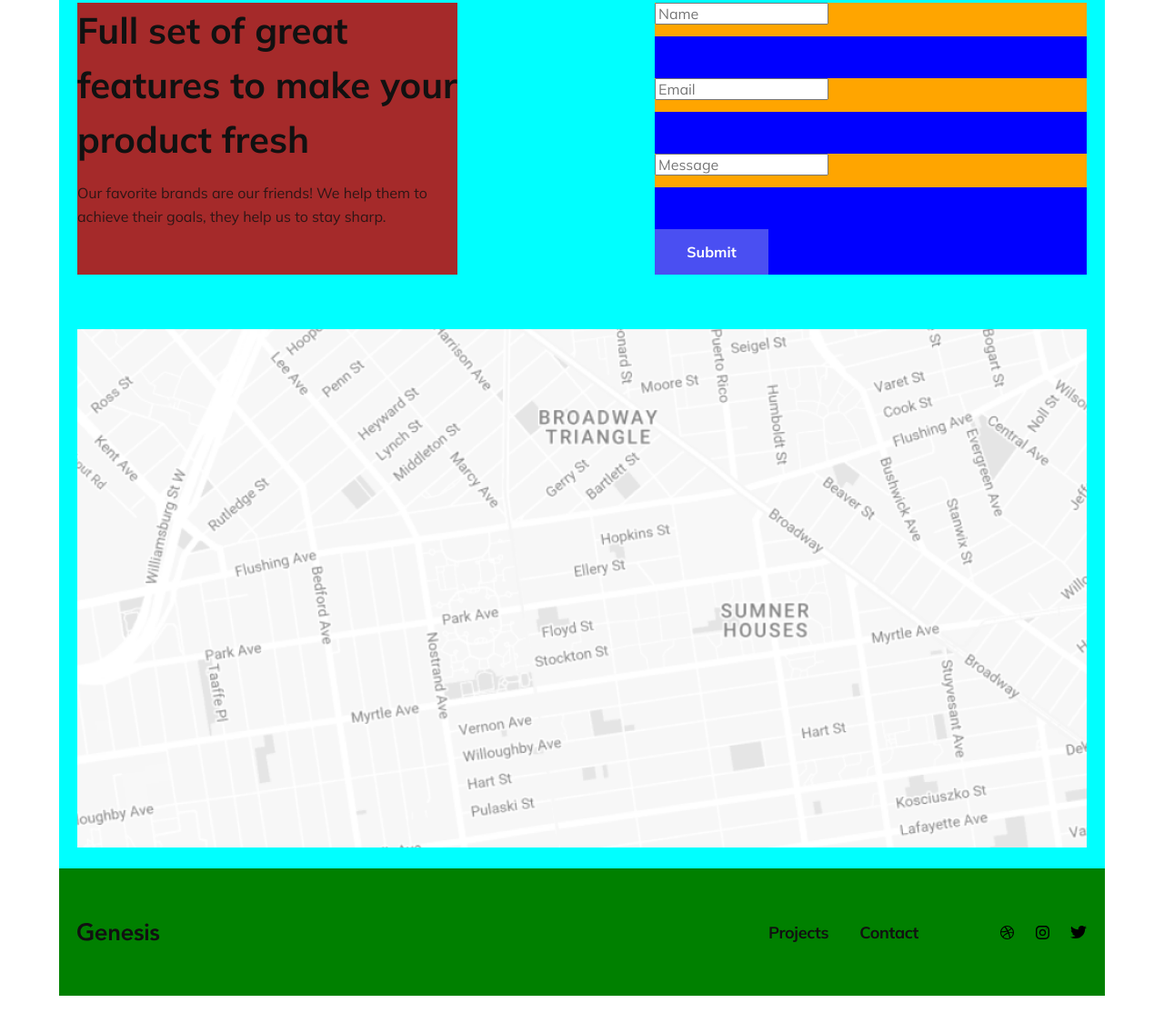
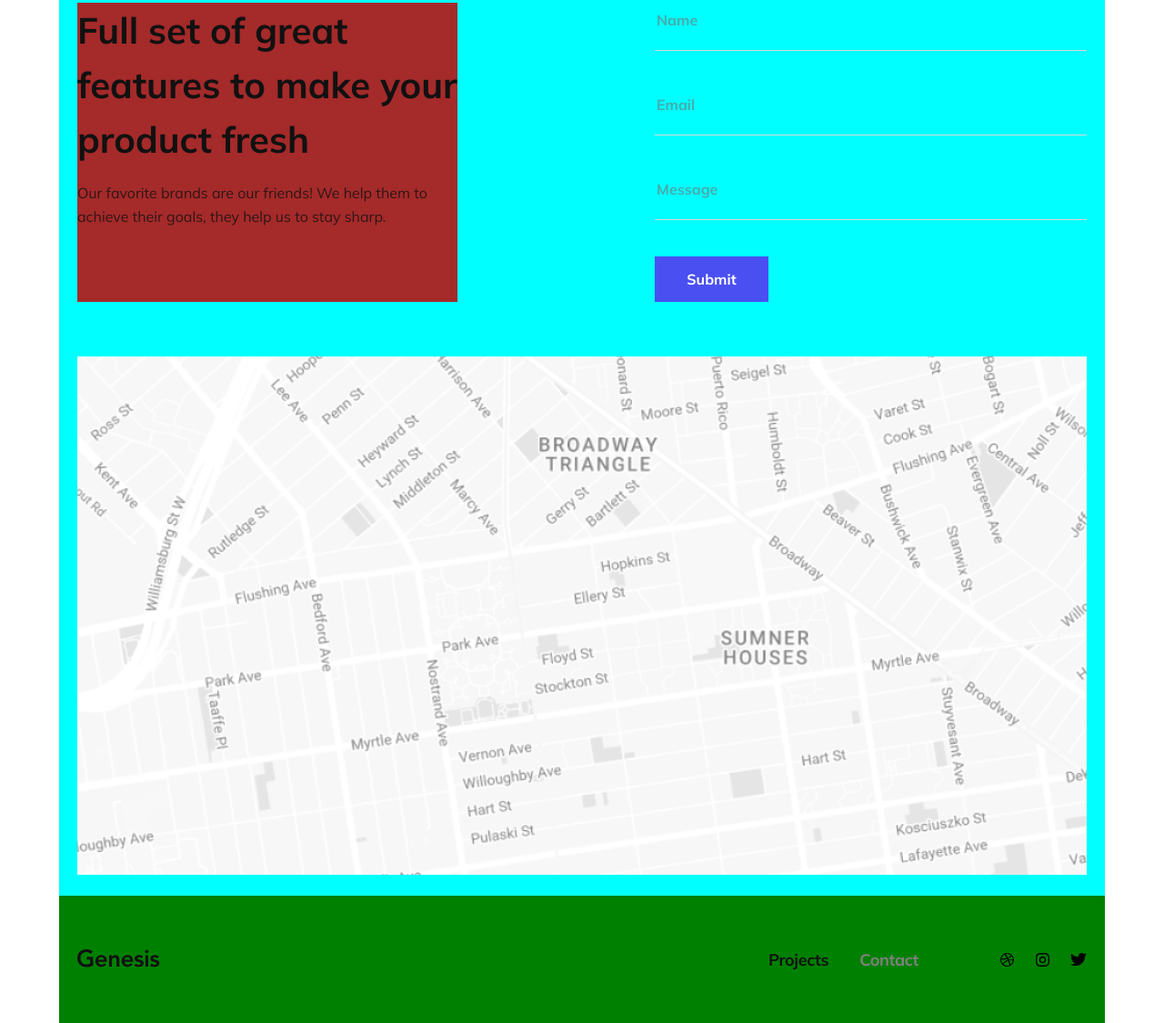
Before and after one commit to henriknestor/11-Crossbrowser_Prepost, a plain HTML site: page pages/contact.html in a window 1280 px wide. Shown: the part 177-1302 px from the top of the page at 91% size. Before the commit the page ends 1272 px from the top, so only its background shows below. Drawn offline with Linux system fonts and the light colour scheme.

Commit message:
finished contact page and footer nav

```diff
--- a/pages/contact.html
+++ b/pages/contact.html
@@ -28,15 +28,12 @@
                 <p>Our favorite brands are our friends! We help them to <br> achieve their goals, they help us to stay sharp.</p>
             </div>
             <div class="input__container">
-                <div class="input__field">
-                    <input type="name" id="name" placeholder="Name">
-                </div>
-                <div class="input__field">
-                    <input type="email" id="E-mail" placeholder="Email">
-                </div>
-                <div class="input__field">
-                    <input type="message" id="message" placeholder="Message">
-                </div>
+                <input type="name" id="name" placeholder="Name">
+                <div class="input__line"></div>
+                <input type="email" id="E-mail" placeholder="Email">
+                <div class="input__line"></div>
+                <input type="message" id="message" placeholder="Message">
+                <div class="input__line"></div>
                 <button type="submit">Submit</button>
             </div>
         </div>
@@ -46,11 +43,11 @@
     </main>
 
     <footer>
-        <img src="../images/Logo.svg" alt="Genesis Logo" class="logo">
+        <a href="../index.html"><img src="../images/Logo.svg" alt="Genesis Logo" class="logo"></a>
         <div class="footer_right">
             <ul>
-                <li class="footer_nav">Projects</li>
-                <li class="footer_nav">Contact</li>
+                <li class="footer_nav"><a href="projects.html">Projects</a></li>
+                <li class="footer_nav"><span style="color: gray;">Contact</span></li>
             </ul>
             <img src="../images/Social.svg" alt="Social media icons">
         </div>
--- a/styles/working-file.css
+++ b/styles/working-file.css
@@ -21,8 +21,6 @@ p {
     line-height: 26px; /* 162.5% */
     opacity: 0.8;
 }
-
-/* It seems like opacity plays strangely with the top navbar, how to avoid this? */
 
 h1 {
     margin: 0;
@@ -109,6 +107,7 @@ h6 {
 header {
     position: sticky;
     top: 0;
+    z-index: 1;
 }
 
 nav {
@@ -384,21 +383,33 @@ max-width: 635px;
 /* ---- Contact page ---- */
 
 .input__container {
-    background-color: blue;
+    /* background-color: blue; */
     width: 100%;
     max-width: 475px;
+    margin-left: 20px;
 }
 
-.input__field {
-    background-color: orange;
+input {
+    background-color: aqua;
     height: 37px;
-    /* width: 100%;
+    width: 100%;
     max-width: 475px;
-    min-width: 200px; */
+    min-width: 200px;
     border: none;
     outline-style: none;
     outline-color: none;
-    margin-bottom: 46px;
+    font-size: 16px;
+    font-style: normal;
+    font-weight: 700;
+    line-height: normal;
+    opacity: 0.6;
+    margin-bottom: 15px;
+}
+
+.input__line {
+    background: #D8D8D8;
+    height: 1px;
+    margin-bottom: 40px;
 }
 
 button {
```
Also changed, not shown: index.html (+2 -2 lines), pages/projects.html (+3 -3 lines).
